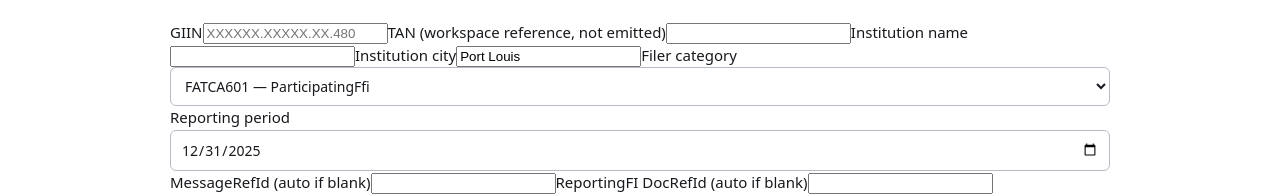
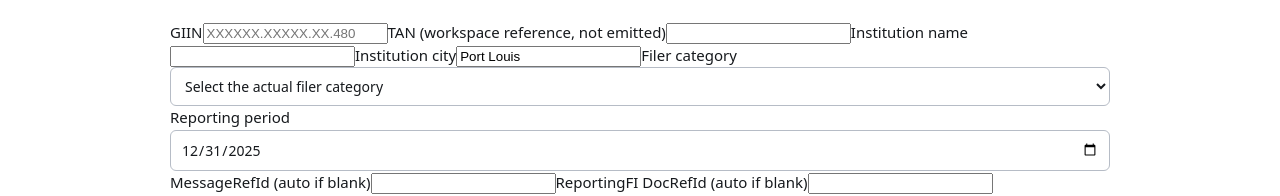
Before and after one commit to drhemanm/crs-xml-converter, a React (Vite) app in the folder platform/apps/web/: page / in a window 1280 px wide. Both pictures are taken after a click on the button "FATCA". Shown: the part 388-584 px from the top of the page. Built offline with nearby package versions, Linux system fonts and the light colour scheme.

Commit message:
Refuse to invent FATCA classifications

```diff
--- a/platform/apps/web/src/FatcaApp.tsx
+++ b/platform/apps/web/src/FatcaApp.tsx
@@ -65,8 +65,7 @@ function parseRows(rows: Row[], mode: Exclude<Mode, "nil">): NonNullable<FatcaFi
               ? { residenceCountry: r.holder_residence_country.trim().toUpperCase() }
               : {}),
             holderType:
-              (r.account_holder_type?.trim() as FatcaAccountHolderType) ||
-              FatcaAccountHolderType.SpecifiedUsPerson,
+              (r.account_holder_type?.trim() as FatcaAccountHolderType),
           }
         : {
             kind: "individual",
@@ -99,6 +98,11 @@ function parseRows(rows: Row[], mode: Exclude<Mode, "nil">): NonNullable<FatcaFi
     if (record.holder.kind === "organisation" && !record.holder.name) {
       throw new Error(`Row ${n}: holder_name is required for an organisation`);
     }
+    if (record.holder.kind === "organisation" && !r.account_holder_type?.trim()) {
+      throw new Error(
+        `Row ${n}: account_holder_type is required for an organisation; the tool will not infer a FATCA classification`,
+      );
+    }
 
     const docRefId = (r.doc_ref_id || "").trim();
     if (!docRefId) throw new Error(`Row ${n}: doc_ref_id is required`);
@@ -129,7 +133,7 @@ export default function FatcaApp() {
   const [tan, setTan] = useState("");
   const [fiName, setFiName] = useState("");
   const [fiCity, setFiCity] = useState("Port Louis");
-  const [filerCategory, setFilerCategory] = useState<string>(FatcaFilerCategory.ReportingModel1Ffi);
+  const [filerCategory, setFilerCategory] = useState<string>("");
   const [period, setPeriod] = useState("2025-12-31");
   const [messageRefId, setMessageRefId] = useState("");
   const [fiDocRefId, setFiDocRefId] = useState("");
@@ -175,6 +179,7 @@ export default function FatcaApp() {
       if (!giin.trim()) throw new Error("GIIN is required.");
       if (!fiName.trim()) throw new Error("Financial institution name is required.");
       if (!period) throw new Error("Reporting period is required.");
+      if (!filerCategory) throw new Error("FATCA filer category is required; select the institution's actual IRS category.");
       if (correcting && (!corrMessageRefId.trim() || !corrFiDocRefId.trim())) {
         throw new Error("Corrected, amended and void filings require the previous MessageRefId and ReportingFI DocRefId.");
       }
@@ -270,6 +275,7 @@ export default function FatcaApp() {
             <label>Institution city<input value={fiCity} onChange={(e) => setFiCity(e.target.value)} /></label>
             <label>Filer category
               <select value={filerCategory} onChange={(e) => setFilerCategory(e.target.value)}>
+                <option value="">Select the actual filer category</option>
                 {Object.entries(FatcaFilerCategory).map(([name, value]) => <option key={value} value={value}>{value} — {name}</option>)}
               </select>
             </label>
```
